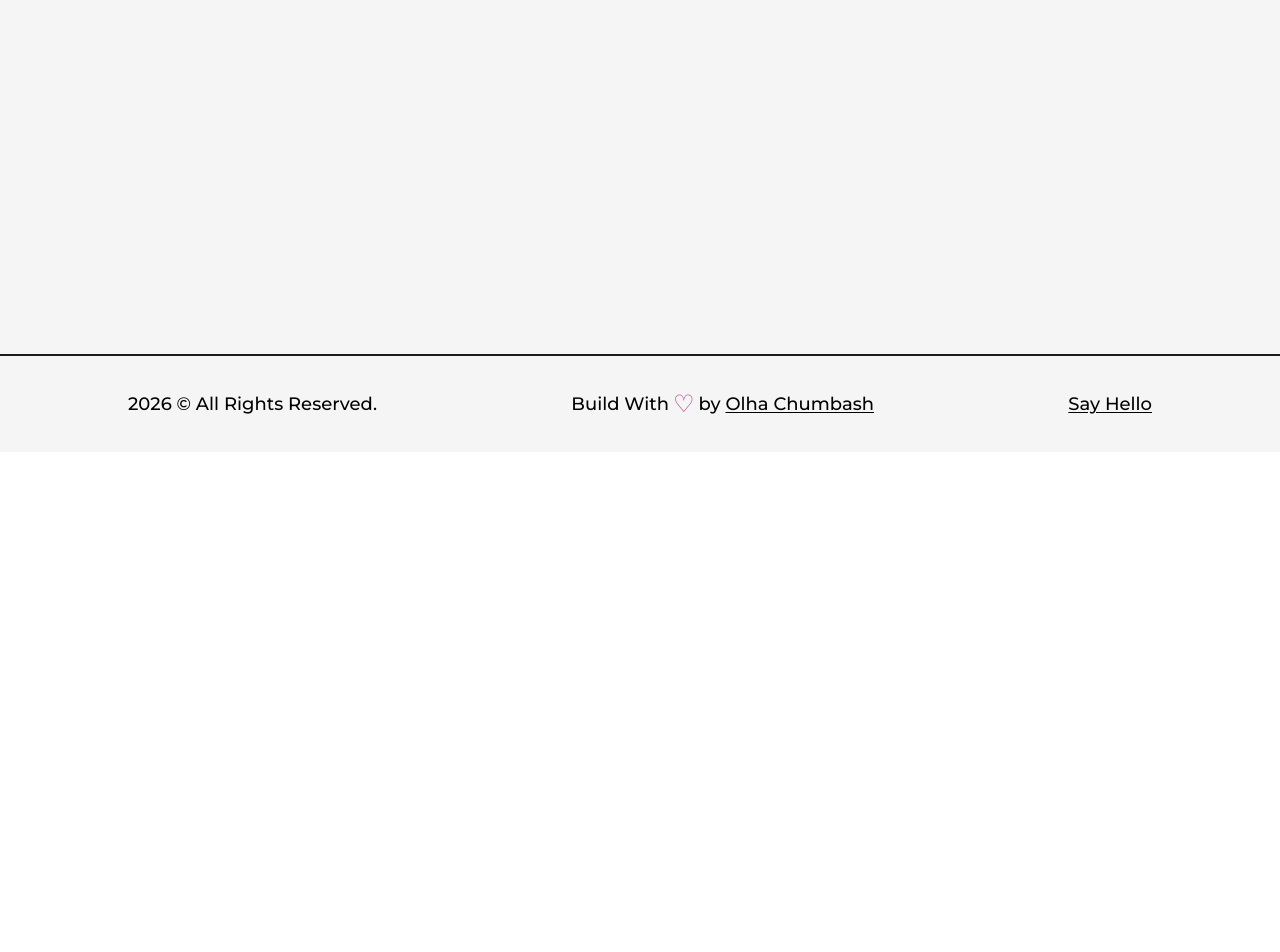
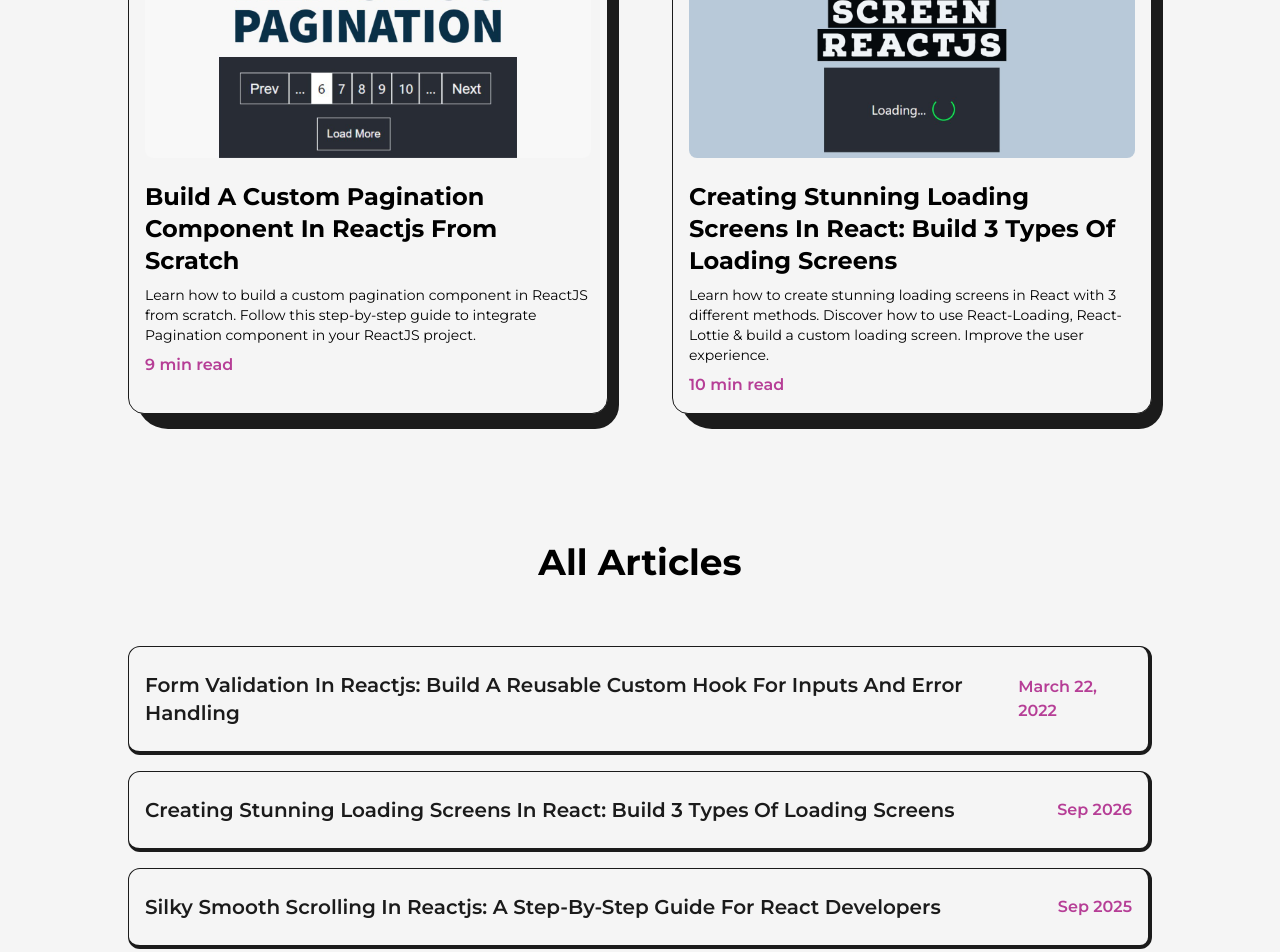
Before and after one commit to OlhaChumbash/painting-portfolio, a Next.js app in the folder frontend/: page /articles in a window 1280 px wide. Before the commit this address had no page. Shown: the part 534-1486 px from the top of the page. Before the commit the page ends 986 px from the top, so only its background shows below. Built offline with nearby package versions, Linux system fonts and the light colour scheme.

Commit message:
feature/articles_page

```diff
--- /dev/null
+++ b/frontend/src/pages/articles.js
@@ -0,0 +1,145 @@
+import React, { useRef } from 'react'
+import Head from 'next/head'
+import AnimatedText from '@/components/AnimatedText'
+import Layout from '@/components/Layout'
+import Link from 'next/link'
+import Image from 'next/image'
+import { motion, useMotionValue } from 'framer-motion'
+import article1 from "../../public/images/articles/pagination component in reactjs.jpg";
+import article2 from "../../public/images/articles/create loading screen in react js.jpg";
+import article3 from "../../public/images/articles/form validation in reactjs using custom react hook.png";
+import article4 from "../../public/images/articles/smooth scrolling in reactjs.png";
+import article5 from "../../public/images/articles/What is higher order component in React.jpg";
+import article6 from "../../public/images/articles/What is Redux with easy explanation.png";
+
+const FramerImage = motion(Image);
+
+const MovingImg = ({ title, img, link }) => {
+    const x = useMotionValue(0);
+    const y = useMotionValue(0);
+    const imgRef = useRef(null);
+
+    function handleMouse(event) {
+        imgRef.current.style.display = "inline-block";
+        x.set(event.pageX);
+        y.set(-10);
+    }
+
+    function handleMouseLeave(event) {
+        imgRef.current.style.display = "none";
+        x.set(0);
+        y.set(0);
+    }
+
+    return (
+        <Link href={link} target="_blank"
+            onMouseMove={handleMouse}
+            onMouseLeave={handleMouseLeave}
+        >
+            <h2 className="capitalize text-xl font-semibold hover:underline">{title}</h2>
+            <FramerImage style={{ x: x, y: y }}
+                initial={{ opacity: 0 }}
+                whileInView={{ opacity: 1 }}
+                transition={{ duration: 0.2 }}
+                ref={imgRef} src={img} alt={title} className="z-10 w-96 h-auto hidden absolute rounded-lg" />
+        </Link>
+    )
+}
+
+const Article = ({ img, title, date, link }) => {
+    return (
+        <motion.li
+            initial={{ y: 200 }}
+            whileInView={{ y: 0, transition: { duration: 0.5, ease: "easeInOut" } }}
+            viewport={{ once: true }}
+            className="relative w-full p-4 py-6 my-4 rounded-xl flex items-center
+        justify-between bg-light text-dark first:mt-0 border border-solid border-dark
+        border-r-4 border-b-4">
+            <MovingImg title={title} img={img} link={link} />
+            <span className='text-primary font-semibold pl-4'>{date}</span>
+        </motion.li >
+    )
+}
+
+const FeaturedArticles = ({ img, title, time, summary, link }) => {
+    return (
+        <li className="relative col-span-1 w-full p-4 bg-light border border-solid border-dark rounded-2xl">
+            <Link href={link} target="_blank"
+                className="w-full inline-block cursor-pointer overflow-hidden rounded-lg"
+            >
+                <div className="absolute top-0 -right-3 -z-10 h-[103%] w-[101%] rounded-[2rem] bg-dark
+        rounded-br-3xl"></div>
+                <FramerImage
+                    src={img}
+                    alt={title}
+                    className="w-full h-auto"
+                    whileHover={{ scale: 1.05 }}
+                    transition={{ duration: 0.2 }}
+                />
+            </Link>
+            <Link href={link} target="_blank">
+                <h2 className="capitalize text-2xl font-bold my-2 mt-4 hover:underline">{title}</h2>
+                <p className="text-sm mb-2 ">{summary}</p>
+                <span className="text-primary font-semibold">{time}</span>
+            </Link>
+        </li>
+    )
+
+}
+const articles = () => {
+    return (
+        <>
+            <Head>
+                <title>Dmytro | Articles Page</title>
+                <meta name="description" content="Dmytro Shynienkov Articles Page" />
+            </Head>
+
+            <main className="flex w-full mb-16 flex-col items-center justify-center overflow-hidden">
+                <Layout className="pt-16">
+                    <AnimatedText text="Words Can Change The World!" className="mb-16" />
+                    <ul className="grid grid-cols-2 gap-16">
+                        <FeaturedArticles
+                            img={article1}
+                            title="Build A Custom Pagination Component In Reactjs From Scratch"
+                            time="9 min read"
+                            summary="Learn how to build a custom pagination component in ReactJS from scratch. Follow this step-by-step guide to integrate Pagination component in your ReactJS project."
+                            link="/" />
+                        <FeaturedArticles
+                            img={article2}
+                            title="Creating Stunning Loading Screens In React: Build 3 Types Of Loading Screens"
+                            time="10 min read"
+                            summary="Learn how to create stunning loading screens in React with 3 different methods.
+                            Discover how to use React-Loading, React-Lottie & build a custom loading screen.
+                            Improve the user experience."
+                            link="/" />
+                    </ul>
+                    <h2 className="font-bold text-4xl w-full text-center my-16 mt-32">All Articles</h2>
+                    <ul>
+                        <Article
+                            title="Form Validation In Reactjs: Build A Reusable Custom Hook For Inputs And Error Handling"
+                            date="March 22, 2022"
+                            link="/"
+                            img={article3} />
+                        <Article
+                            title="Creating Stunning Loading Screens In React: Build 3 Types Of Loading Screens"
+                            img={article6}
+                            link="/"
+                            date="Sep 2026" />
+                        <Article
+                            title="Silky Smooth Scrolling In Reactjs: A Step-By-Step Guide For React Developers"
+                            img={article4}
+                            link="/"
+                            date="Sep 2025" />
+                        <Article
+                            title="Build A Fabulous Todo List App With React, Redux And Framer-Motion"
+                            img={article5}
+                            link="/"
+                            date="Sep 2025" />
+                    </ul>
+                </Layout>
+            </main>
+        </>
+    )
+}
+
+export default articles
--- a/frontend/src/pages/projects.js
+++ b/frontend/src/pages/projects.js
@@ -4,8 +4,11 @@
 import AnimatedText from '@/components/AnimatedText'
 import Image from 'next/image'
 import Link from 'next/link'
+import { motion } from 'framer-motion'
 import { GithubIcon } from '@/components/Icons'
 import project1 from "../../public/images/projects/crypto-screener-cover-image.jpg";
+
+const FramerImage = motion(Image);
 
 const FeaturedProjects = ({ type, title, summary, img, link, github }) => {
     return (
@@ -18,10 +21,12 @@
             <Link href={link} target="_blank"
                 className="w-1/2 cursor-pointer overflow-hidden rounded-lg"
             >
-                <Image
+                <FramerImage
                     src={img}
                     alt={title}
                     className="w-full h-auto"
+                     whileHover={{ scale: 1.05 }}
+                    transition={{ duration: 0.2 }}
                 />
             </Link>
 
@@ -60,10 +65,12 @@
             <Link href={link} target="_blank"
                 className="w-full cursor-pointer overflow-hidden rounded-lg"
             >
-                <Image
+                <FramerImage
                     src={img}
                     alt={title}
                     className="w-full h-auto"
+                    whileHover={{ scale: 1.05 }}
+                    transition={{ duration: 0.2 }}
                 />
             </Link>
 
```
